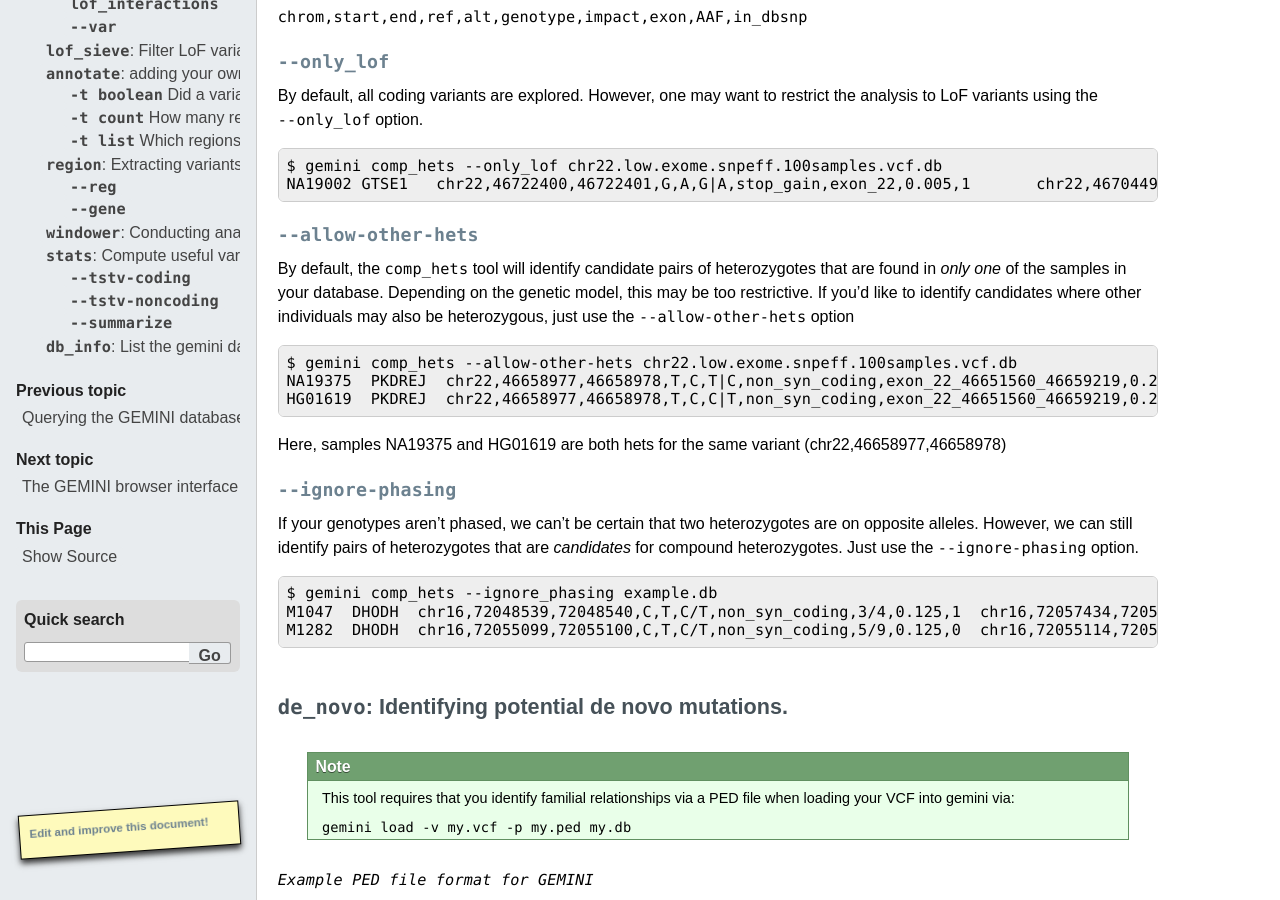
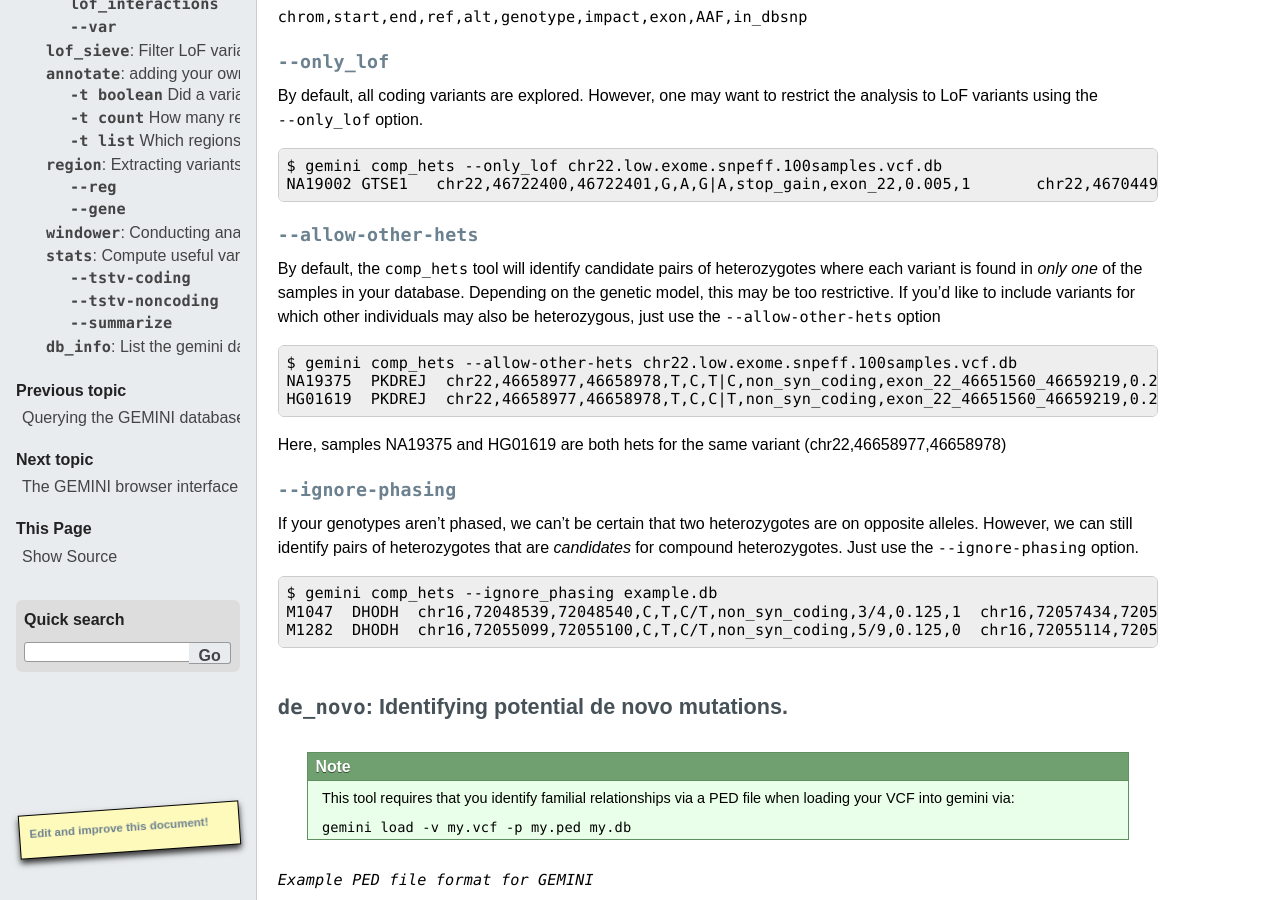
Before and after one commit to arq5x/gemini, a Sphinx documentation site: the page built from docs/content/tools.rst, in a window 1280 px wide and 900 px high, scrolled down 589 px. Built offline with Sphinx 7.4.7, drawn with Linux system fonts in a browser that asks for light colours; formulas are drawn with MathJax 3; pages that are not in the unit, such as notebooks, are missing from menus; comment, search, counter and statistics services are not loaded; the version number is read from the project's files by our own code.

Commit message:
Clarified the --allow-other-hets option
I understood it to mean that if >1 person was compound het for a pair of variants, the variants were excluded (vs if >1 person is het any variant, that variant is excluded).

```diff
--- a/docs/content/tools.rst
+++ b/docs/content/tools.rst
@@ -51,9 +51,9 @@ restrict the analysis to LoF variants using the ``--only_lof`` option.
 ``--allow-other-hets``
 ----------------------
 By default, the ``comp_hets`` tool will identify candidate pairs of
-heterozygotes that are found in *only one* of the samples in your database.
+heterozygotes where each variant is found in *only one* of the samples in your database.
 Depending on the genetic model, this may be too restrictive.  If you'd like to
-identify candidates where other individuals may also be heterozygous, just use
+include variants for which other individuals may also be heterozygous, just use
 the ``--allow-other-hets`` option
 
 .. code-block:: bash
```
